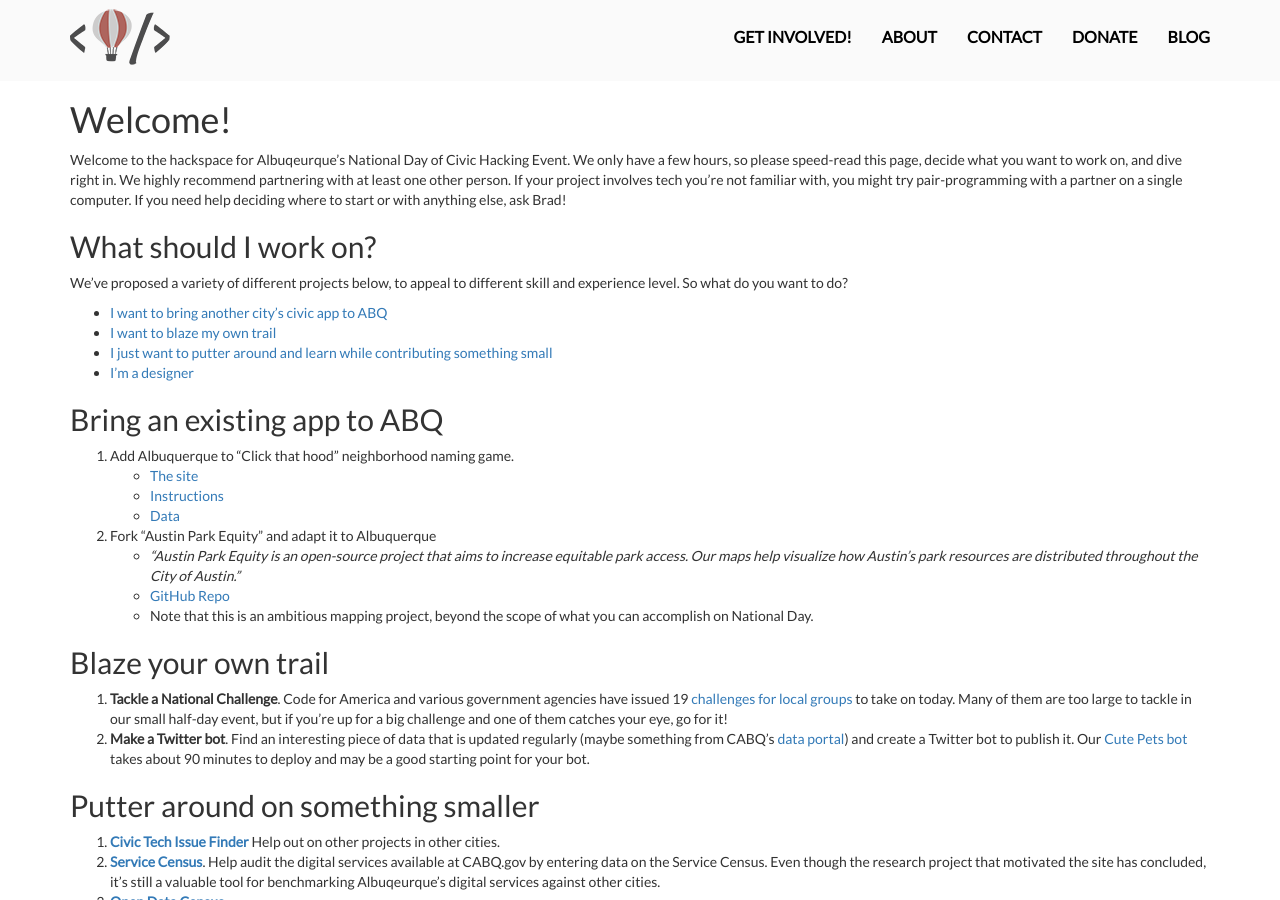
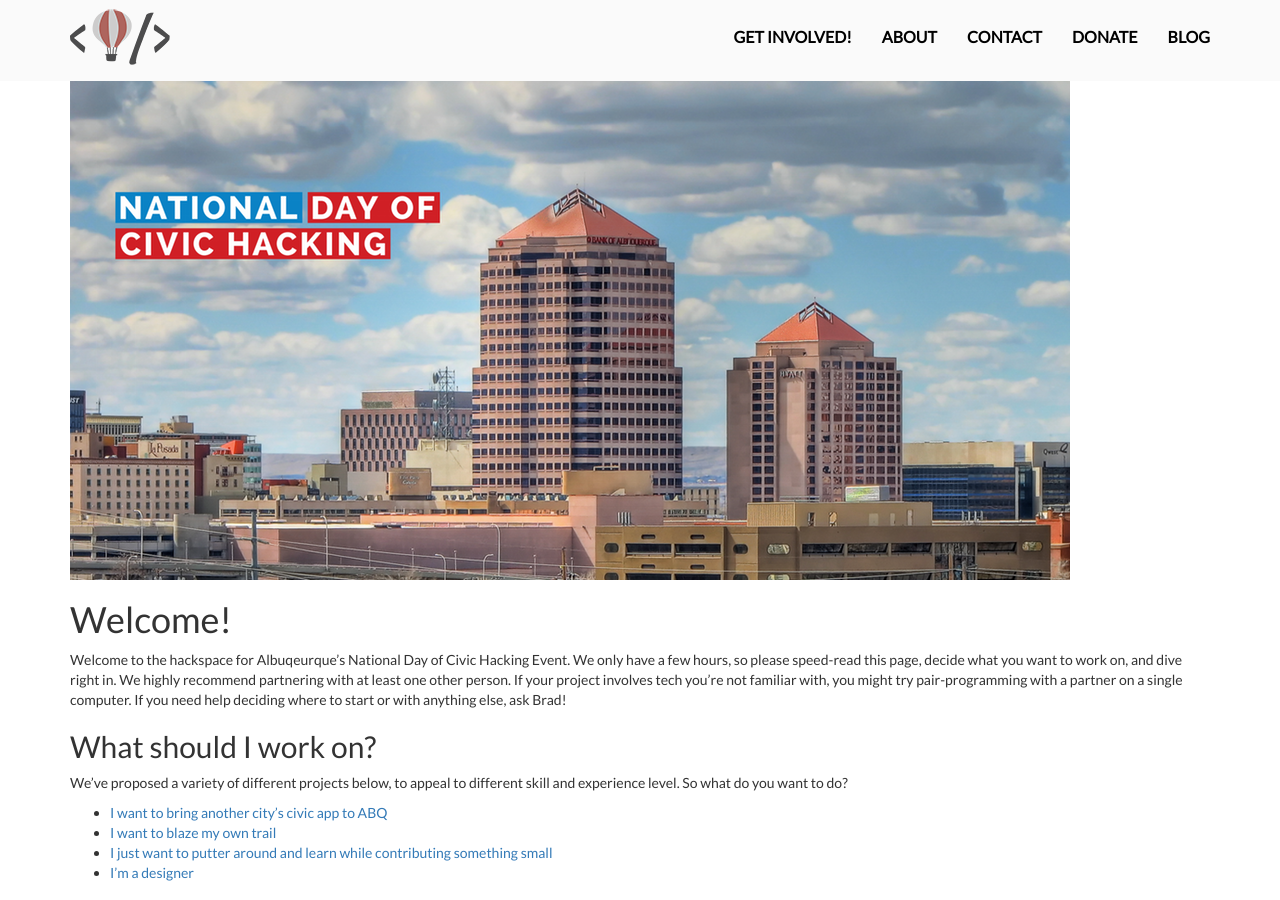
Before and after one commit to ThomasWomack/Code-for-NM, a Jekyll site: the page built from hackspace.md, in a window 1280 px wide and 900 px high. Built offline with Jekyll 4.4.1, drawn with Linux system fonts in a browser that asks for light colours; nearby versions of some CDN libraries.

Commit message:
Update hackspace.md

```diff
--- a/hackspace.md
+++ b/hackspace.md
@@ -2,6 +2,8 @@
 layout: wrapped
 title: Hackspace @ National Day of Civic Hacking, 2016
 ---
+
+![National Day of Civic Hacking](/images/ndoch2016.png "National Day of Civic Hacking")
 
 # Welcome!
 Welcome to the hackspace for Albuqeurque's National Day of Civic Hacking Event. We only have a few hours, so please speed-read this page, decide what you want to work on, and dive right in. We highly recommend partnering with at least one other person. If your project involves tech you're not familiar with, you might try pair-programming with a partner on a single computer. If you need help deciding where to start or with anything else, ask Brad!
```
